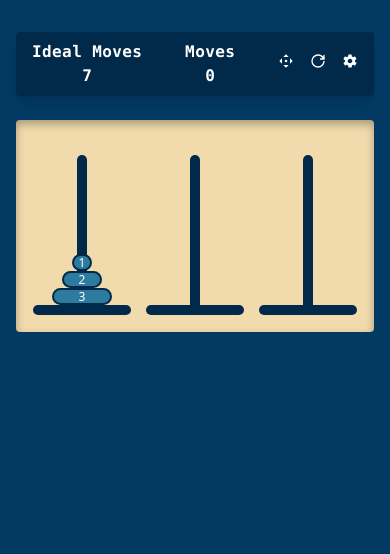
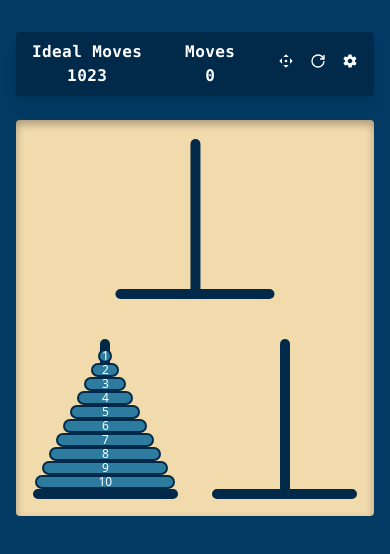
Before and after one commit to ivanvb/react-hanoi-tower, a React (Vite) app: page / in a window 390 px wide. Shown: the top 554 px of the page. Built offline with nearby package versions, Linux system fonts and the light colour scheme.

Commit message:
feat: shift layout for mobile

```diff
--- a/src/components/Disk/Disk.jsx
+++ b/src/components/Disk/Disk.jsx
@@ -1,7 +1,7 @@
 import { forwardRef } from 'react';
 
 const Disk = forwardRef(({ className, color, diskId, style, innerRef, ...rest }, ref) => {
-    const calculatedWidth = diskId * 20;
+    const calculatedWidth = diskId * 14;
 
     function setRef(refVal) {
         if (ref) {
@@ -13,7 +13,7 @@ const Disk = forwardRef(({ className, color, diskId, style, innerRef, ...rest },
     return (
         <div ref={setRef} {...rest} style={style} className={`${className} disk`}>
             <div
-                className="relative h-[17px] lg:h-[20px] rounded-xl"
+                className="relative h-[14px] lg:h-[20px] rounded-xl"
                 style={{
                     backgroundColor: color,
                     width: calculatedWidth,
--- a/src/hooks/useHanoiGame.js
+++ b/src/hooks/useHanoiGame.js
@@ -2,7 +2,7 @@ import { useMemo, useEffect } from 'react';
 import { useLocalStorage } from './useLocalStorage';
 import { isVictoryState, getData } from '../controller/HanoiController';
 
-const DEFAULT_LEVEL = 3;
+const DEFAULT_LEVEL = 10;
 const defaultState = getData(DEFAULT_LEVEL);
 
 export const useHanoiGame = () => {
--- a/src/styles/tailwind.css
+++ b/src/styles/tailwind.css
@@ -98,4 +98,22 @@ body {
 
 .disks-container {
     box-shadow: inset 0 4px 8px 0 rgb(0 0 0 / 0.3);
+    @apply relative;
 }
+
+@media (max-width: 478px) {
+    .disks-container {
+        padding-top: 200px;
+    }
+
+    .box {
+        width: min(45%, 180px);
+    }
+
+    .box:nth-of-type(2) {
+        position: absolute;
+        top: 0;
+        left: 50%;
+        transform: translateX(-50%);
+    }
+}
```
